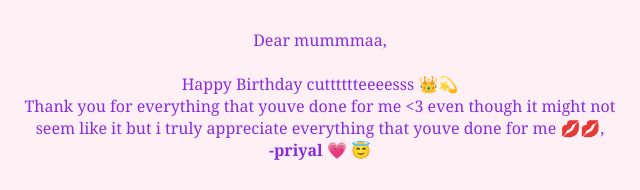
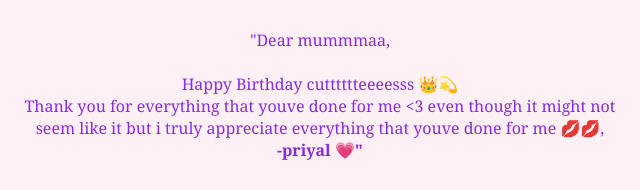
Before and after one commit to priyalspythondiaries/Birthday-card-for-mom, a plain HTML site: page index.html in a window 1280 px wide. Shown: the part 1120-1310 px from the top of the page, 320-960 px from the left. Drawn offline with Linux system fonts and the light colour scheme.

Commit message:
Update index.html

```diff
--- a/index.html
+++ b/index.html
@@ -38,12 +38,12 @@
     <div class="card">
         <img src="IMG_0762.jpeg" alt="Happy Birthday!">
         <p class="emoji">💖🌸🎉🌈🧁</p>
-        <p>Dear mummmaa,<br><br>
+        <p>"Dear mummmaa,<br><br>
         Happy Birthday cutttttteeeesss 👑💫<br>
         Thank you for everything that youve done for me <3
             even though it might not seem like it but i truly appreciate everything
             that youve done for me 💋💋,<br>
-        <b>-priyal 💗 😇</b></p>
+        <b>-priyal 💗"</b></p>
         <p class="emoji">🎁🎈🦋✨🍰</p>
     </div>
 </body>
```
